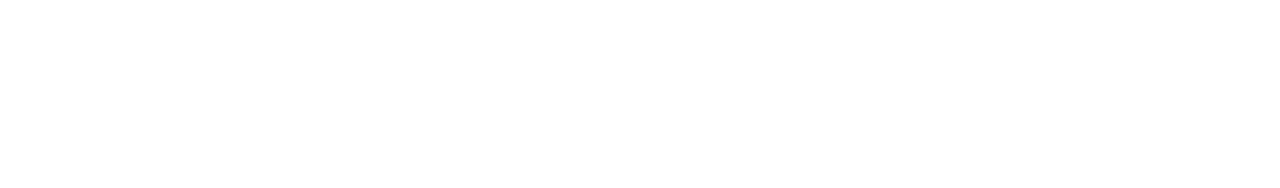
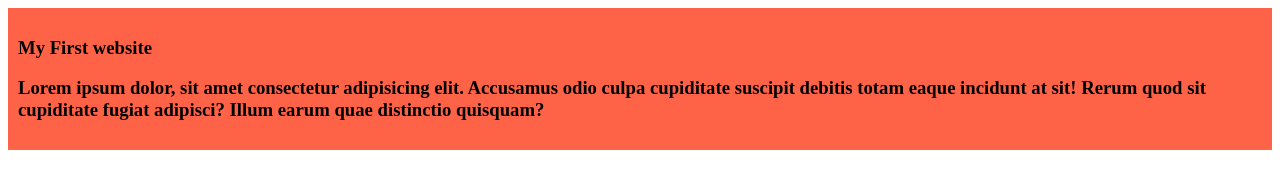
Before and after one commit to yusufju/my-first-github-repo, a plain HTML site: page index.html in a window 1280 px wide. Drawn offline with Linux system fonts and the light colour scheme.

Commit message:
added the first blog

```diff
--- /dev/null
+++ b/blogs.css
@@ -0,0 +1,4 @@
+div{
+    background-color: tomato;
+    padding: 10px;
+}
--- a/index.html
+++ b/index.html
@@ -4,8 +4,13 @@
     <meta charset="UTF-8">
     <meta name="viewport" content="width=device-width, initial-scale=1.0">
     <title>My First Ever Github Repo</title>
+    <link rel="stylesheet" href="blogs.css">
 </head>
 <body>
-
+    <div>
+        <h3>My First website
+            <p>Lorem ipsum dolor, sit amet consectetur adipisicing elit. Accusamus odio culpa cupiditate suscipit debitis totam eaque incidunt at sit! Rerum quod sit cupiditate fugiat adipisci? Illum earum quae distinctio quisquam?</p>
+        </h3>
+    </div>
 </body>
 </html>
```
